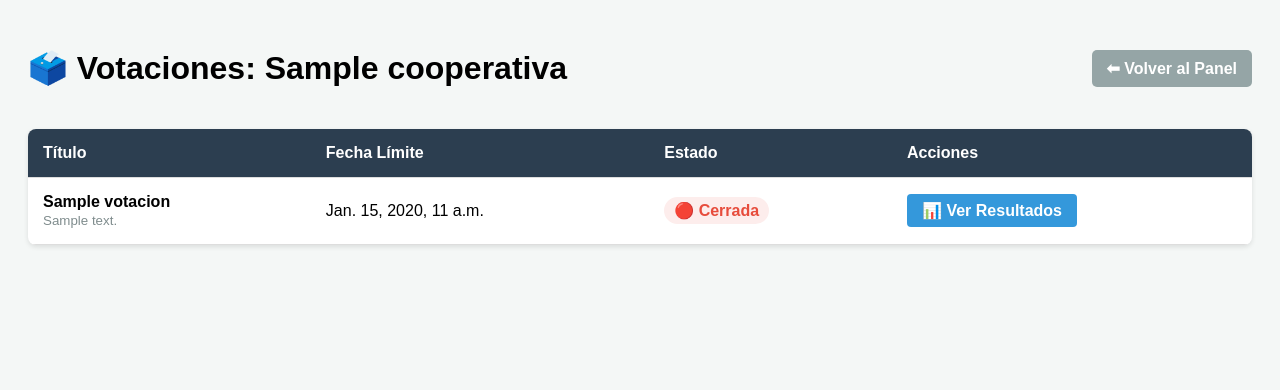
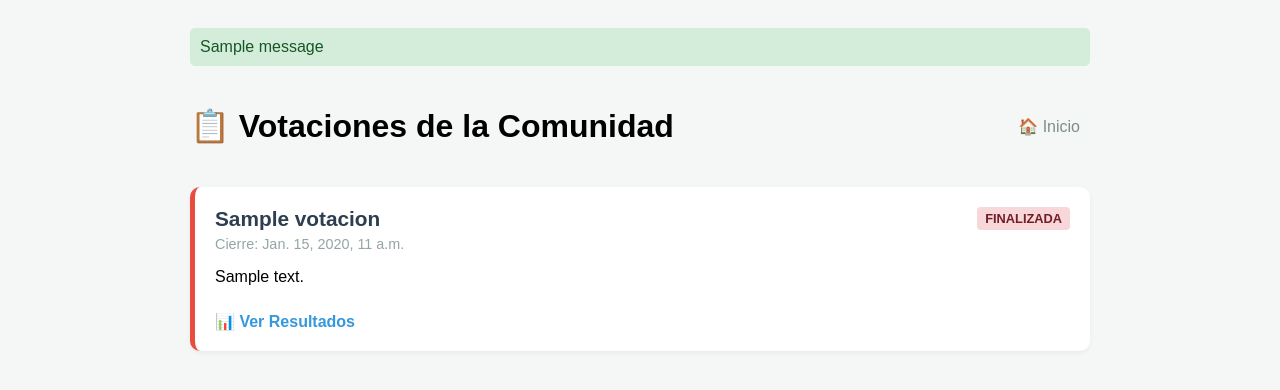
Before and after one commit to SilverBossAG/sistema-cooperativas, a Django app: page /votaciones/ in a window 1280 px wide. Shown: the top 390 px of the page. Run offline with Django 5.2, Linux system fonts and the light colour scheme; a user stored in the database is signed in; tables that the repository leaves empty hold one stand-in row (values such as "Sample post"); one stand-in notice (Sample message) is shown.

Commit message:
votaciones 1.7

```diff
--- a/templates/Votaciones/listar_votaciones.html
+++ b/templates/Votaciones/listar_votaciones.html
@@ -2,78 +2,114 @@
 <html lang="es">
 <head>
     <meta charset="UTF-8">
-    <title>Votaciones</title>
+    <title>Votaciones Disponibles</title>
     <style>
-        body { font-family: sans-serif; padding: 20px; background-color: #f4f7f6; }
-        .header { display: flex; justify-content: space-between; align-items: center; margin-bottom: 20px; }
-        .btn { padding: 10px 15px; text-decoration: none; border-radius: 5px; color: white; font-weight: bold; }
-        .btn-volver { background-color: #95a5a6; }
-        .btn-nueva { background-color: #27ae60; }
+        body { font-family: sans-serif; background-color: #f4f7f6; padding: 20px; }
+        .container { max-width: 900px; margin: 0 auto; }
 
-        table { width: 100%; border-collapse: collapse; background: white; border-radius: 8px; overflow: hidden; box-shadow: 0 2px 5px rgba(0,0,0,0.1); }
-        th, td { padding: 15px; text-align: left; border-bottom: 1px solid #ddd; }
-        th { background-color: #2c3e50; color: white; }
-        tr:hover { background-color: #f1f1f1; }
+        .header-flex { display: flex; justify-content: space-between; align-items: center; margin-bottom: 20px; }
+        .btn-crear { background: #27ae60; color: white; padding: 10px 20px; text-decoration: none; border-radius: 5px; font-weight: bold; }
+        .btn-crear:hover { background: #219150; }
 
-        .estado-activa { color: #27ae60; font-weight: bold; background: #eafaf1; padding: 5px 10px; border-radius: 15px; }
-        .estado-cerrada { color: #e74c3c; font-weight: bold; background: #fdedec; padding: 5px 10px; border-radius: 15px; }
+        .card-votacion { background: white; padding: 20px; border-radius: 10px; box-shadow: 0 2px 5px rgba(0,0,0,0.05); margin-bottom: 15px; border-left: 5px solid #ccc; transition: 0.2s; }
+        .card-votacion:hover { transform: translateY(-2px); box-shadow: 0 5px 15px rgba(0,0,0,0.1); }
+
+        /* Bordes según estado */
+        .borde-activa { border-left-color: #27ae60; }
+        .borde-cerrada { border-left-color: #e74c3c; }
+
+        .titulo { margin: 0 0 5px 0; font-size: 1.3em; color: #2c3e50; }
+        .fecha { color: #95a5a6; font-size: 0.9em; margin-bottom: 10px; display: block; }
+
+        .badge { padding: 4px 8px; border-radius: 4px; font-size: 0.8em; font-weight: bold; text-transform: uppercase; float: right; }
+        .bg-activa { background: #d4edda; color: #155724; }
+        .bg-cerrada { background: #f8d7da; color: #721c24; }
+
+        .btn-ver { display: inline-block; margin-top: 10px; color: #3498db; text-decoration: none; font-weight: bold; }
+        .btn-ver:hover { text-decoration: underline; }
     </style>
 </head>
 <body>
 
-    <div class="header">
-        <h1>🗳️ Votaciones: {{ user.cooperativa.nombre }}</h1>
-        <div>
-            <a href="{% url 'panel_inicio' %}" class="btn btn-volver">⬅ Volver al Panel</a>
-            {% if user.es_presidente %}
-                <a href="{% url 'crear_votacion' %}" class="btn btn-nueva">➕ Nueva Votación</a>
-            {% endif %}
+    <div class="container">
+        {% if messages %}
+            {% for message in messages %}
+                <div style="padding: 10px; margin-bottom: 20px; border-radius: 5px;
+                    {% if message.tags == 'success' %}background:#d4edda;color:#155724;{% else %}background:#f8d7da;color:#721c24;{% endif %}">
+                    {{ message }}
+                </div>
+            {% endfor %}
+        {% endif %}
+
+        <div class="header-flex">
+            <h1>📋 Votaciones de la Comunidad</h1>
+            <div style="display: flex; gap: 10px;">
+                <a href="{% url 'panel_inicio' %}" style="text-decoration: none; color: #7f8c8d; padding: 10px;">🏠 Inicio</a>
+                {% if user.es_presidente %}
+                    <a href="{% url 'crear_votacion' %}" class="btn-crear">＋ Nueva Votación</a>
+                {% endif %}
+            </div>
         </div>
+
+        {% if votaciones %}
+            {% for v in votaciones %}
+                <div class="card-votacion {% if v.activa %}borde-activa monitor-cierre{% else %}borde-cerrada{% endif %}"
+                     data-fecha-fin="{{ v.fecha_fin|date:'c' }}">
+
+                    <span class="badge {% if v.activa %}bg-activa{% else %}bg-cerrada{% endif %}">
+                        {% if v.activa %}Activa{% else %}Finalizada{% endif %}
+                    </span>
+
+                    <h3 class="titulo">{{ v.titulo }}</h3>
+                    <span class="fecha">Cierre: {{ v.fecha_fin }}</span>
+                    <p>{{ v.descripcion|truncatewords:20 }}</p>
+
+                    <a href="{% url 'ver_votacion' v.id %}" class="btn-ver">
+                        {% if v.activa %}🗳️ Entrar a Votar{% else %}📊 Ver Resultados{% endif %}
+                    </a>
+                </div>
+            {% endfor %}
+        {% else %}
+            <div style="text-align: center; color: #7f8c8d; margin-top: 50px;">
+                <p>No hay votaciones registradas aún.</p>
+            </div>
+        {% endif %}
     </div>
 
-    <table>
-        <thead>
-            <tr>
-                <th>Título</th>
-                <th>Fecha Límite</th>
-                <th>Estado</th>
-                <th>Acciones</th>
-            </tr>
-        </thead>
-        <tbody>
-            {% for votacion in votaciones %}
-            <tr>
-                <td>
-                    <strong>{{ votacion.titulo }}</strong><br>
-                    <small style="color: #7f8c8d;">{{ votacion.descripcion|truncatechars:50 }}</small>
-                </td>
-                <td>{{ votacion.fecha_fin }}</td>
-                <td>
-                    {% if votacion.activa %}
-                        <span class="estado-activa">🟢 Activa</span>
-                    {% else %}
-                        <span class="estado-cerrada">🔴 Cerrada</span>
-                    {% endif %}
-                </td>
-                <td>
-                    <a href="{% url 'ver_votacion' votacion.id %}"
-                        style="background: #3498db; color: white; padding: 8px 15px; text-decoration: none; border-radius: 4px; font-weight: bold;">
-                        {% if votacion.activa %}
-                            🗳️ Entrar / Votar
-                        {% else %}
-                            📊 Ver Resultados
-                        {% endif %}
-                    </a>
-            </tr>
-            {% empty %}
-            <tr>
-                <td colspan="4" style="text-align: center; padding: 30px; color: #7f8c8d;">
-                    No hay votaciones activas en este momento.
-                </td>
-            </tr>
-            {% endfor %}
-        </tbody>
-    </table>
+    <script>
+        // 1. Seleccionamos SOLO las tarjetas que están activas actualmente
+        const votacionesActivas = document.querySelectorAll('.monitor-cierre');
+
+        function verificarCierresMultiples() {
+            const ahora = new Date().getTime();
+            let necesitaRecarga = false;
+
+            // 2. Revisamos cada votación activa
+            votacionesActivas.forEach(elemento => {
+                // Leemos su fecha de cierre del atributo data-fecha-fin
+                const fechaCierre = new Date(elemento.dataset.fechaFin).getTime();
+
+                // Si la hora actual es mayor que la de cierre... ¡bingo!
+                if (ahora >= fechaCierre) {
+                    necesitaRecarga = true;
+                }
+            });
+
+            // 3. Si encontramos alguna caducada, recargamos la página
+            if (necesitaRecarga) {
+                console.log("⏰ Una votación ha finalizado. Actualizando lista...");
+                location.reload();
+            } else {
+                // Si no, volvemos a comprobar en 1 segundo
+                setTimeout(verificarCierresMultiples, 1000);
+            }
+        }
+
+        // Solo arrancamos el script si hay alguna votación activa vigilada
+        if (votacionesActivas.length > 0) {
+            verificarCierresMultiples();
+        }
+    </script>
 
 </body>
 </html>
```
Also changed, not shown: templates/Votaciones/detalle_votacion.html (+32 -2 lines).
